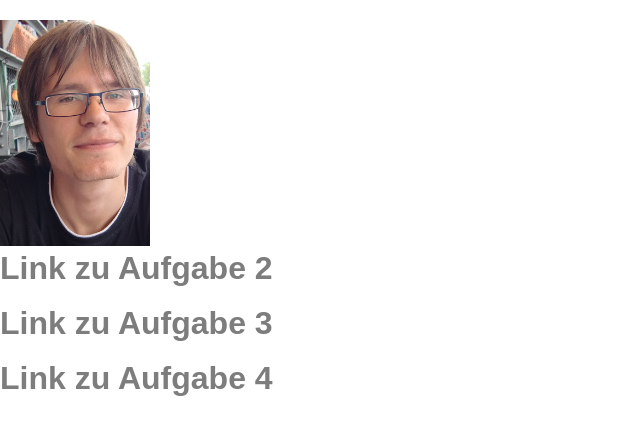
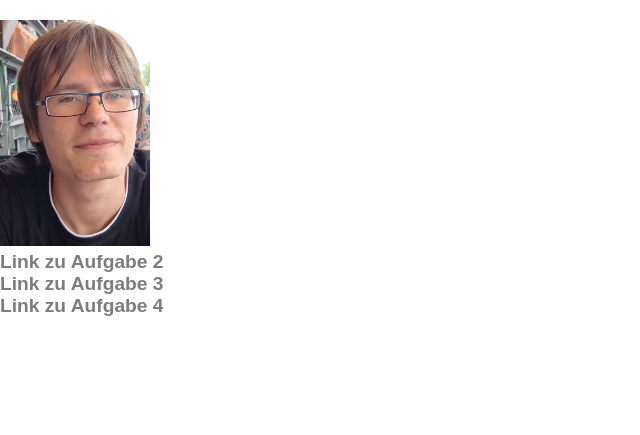
Before and after one commit to Dennis-Gruetzmacher/EIA1_WiSE22_23, a PHP site: page /steckbrief.html in a window 1280 px wide. Shown: the top 435 px of the page, without its empty margins (0-640 px from the left). Run offline with PHP 8.4, Linux system fonts and the light colour scheme.

Commit message:
CHA Aufgabe04 Nachbesserungen01

```diff
--- a/Aufgabe04/css/base_style.css
+++ b/Aufgabe04/css/base_style.css
@@ -89,7 +89,7 @@ h1, h2, h3,h4 {
   }
 /*Listenelemente in .topnav*/
 .topnav li {
-    float: left;
+    float: right;
   }
  /*anchors in .topnav*/
 .topnav a {
@@ -135,7 +135,7 @@ Raster Header Feld 3 - Navigation*/
     row-gap: 5px;
     color:rgb(121, 121, 121);
     font-weight: bold;
-    font-size:medium;
+    font-size:16px;
     padding-top: 50px;
     padding-bottom: 50px;
 }
--- a/Aufgabe04/html/aboutme.html
+++ b/Aufgabe04/html/aboutme.html
@@ -18,13 +18,13 @@
 					<nav class="topnav">
 						<ul>
 							<li>
-                                <a href="portfolio.html">Portfolio</a>
+								<a href="contact.html">Contact</a>
                             </li>
                             <li>
                                 <a href="aboutme.html" class="current-site">About</a>
                             </li>
                             <li>
-                                <a href="contact.html" >Contact</a>
+                                <a href="portfolio.html">Portfolio</a>
 							</li>
 						</ul>
 					</nav>
--- a/Aufgabe04/html/contact.html
+++ b/Aufgabe04/html/contact.html
@@ -18,13 +18,13 @@
                     <nav class="topnav">
                         <ul>
                             <li>
-                                <a href="portfolio.html">Portfolio</a>
+                                <a href="contact.html" class="current-site">Contact</a>
                             </li>
                             <li>
                                 <a href="aboutme.html">About</a>
                             </li>
                             <li>
-                                <a href="contact.html" class="current-site">Contact</a>
+                                <a href="portfolio.html">Portfolio</a>
                             </li>
                         </ul>
                     </nav>
--- a/Aufgabe04/html/portfolio.html
+++ b/Aufgabe04/html/portfolio.html
@@ -18,13 +18,13 @@
                 <nav class="topnav">
                     <ul>
                         <li>
-                            <a href="portfolio.html" class="current-site">Portfolio</a>
+                            <a href="contact.html" >Contact</a>
                         </li>
                         <li>
                             <a href="aboutme.html">About</a>
                         </li>
                         <li>
-                            <a href="contact.html" >Contact</a>
+                            <a href="portfolio.html" class="current-site">Portfolio</a>
                         </li>
                     </ul>
                 </nav>
--- a/Steckbrief/css/base_style.css
+++ b/Steckbrief/css/base_style.css
@@ -11,11 +11,15 @@ body {
     font-family:Arial, Helvetica, sans-serif;
     color:rgb(75, 75, 75);
     font-weight: bold;
+    font-size:larger;
 }
 a {
     font-weight:bolder;
     color:rgb(125, 125, 125);
     text-decoration: none;
+}
+ul{
+    list-style-type: none;
 }
 /*******************Klassen********************/
 .maintextleft {
@@ -24,10 +28,9 @@ a {
     margin-bottom: 20px;
 }
 /*Klasse für Effekte von normalen Textlinks: visited und hover*/
-a:visited {
+.link a:visited {
     color:rgb(50, 50, 50);
 }
-a:hover{
+.link a:hover{
     text-shadow: 2px 2px 5px rgb(50, 50, 50);
 }
-/*Klasse für das Navigationsmenü*/
--- a/Steckbrief/steckbrief.html
+++ b/Steckbrief/steckbrief.html
@@ -8,12 +8,13 @@
 <body>
 	<div class="maintextleft">
 		<img src="portrait.jpg" alt="Dennis Grützmacher, MKB 1" width="150">
-		<a href="..\Aufgabe02\html\portfolio.html"><h1>Link zu Aufgabe 2</h1></a>
-		<br>
-		<a href="..\Aufgabe03\html\portfolio.html"><h1>Link zu Aufgabe 3</h1></a>
-		<br>
-		<a href="..\Aufgabe04\html\portfolio.html"><h1>Link zu Aufgabe 4</h1></a>
-		<br>
+		<div class="link">
+			<ul>
+				<li><a href="..\Aufgabe02\html\portfolio.html">Link zu Aufgabe 2</a></li>
+				<li><a href="..\Aufgabe03\html\portfolio.html">Link zu Aufgabe 3</a></li>
+				<li><a href="..\Aufgabe04\html\portfolio.html">Link zu Aufgabe 4</a></li>
+			</ul>
+		</div>
 	</div>
 </body>
 </html>
```
